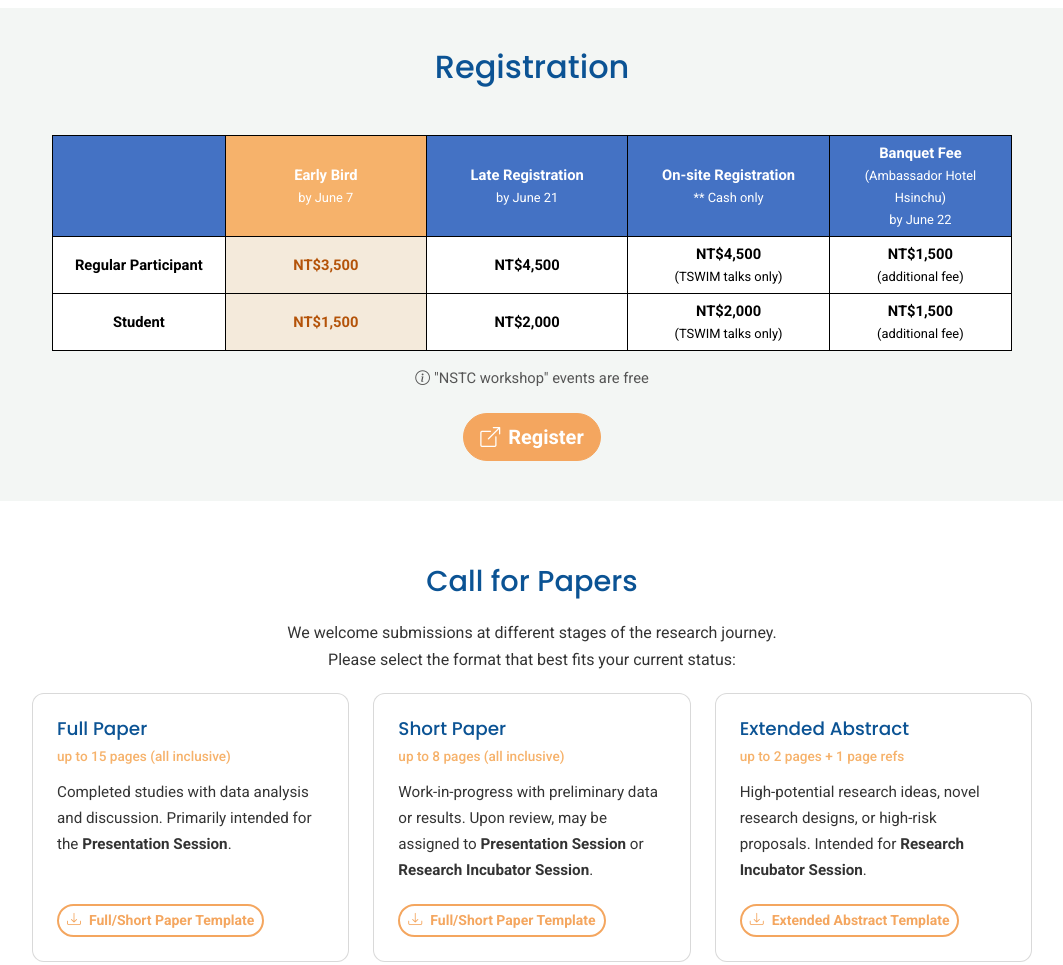
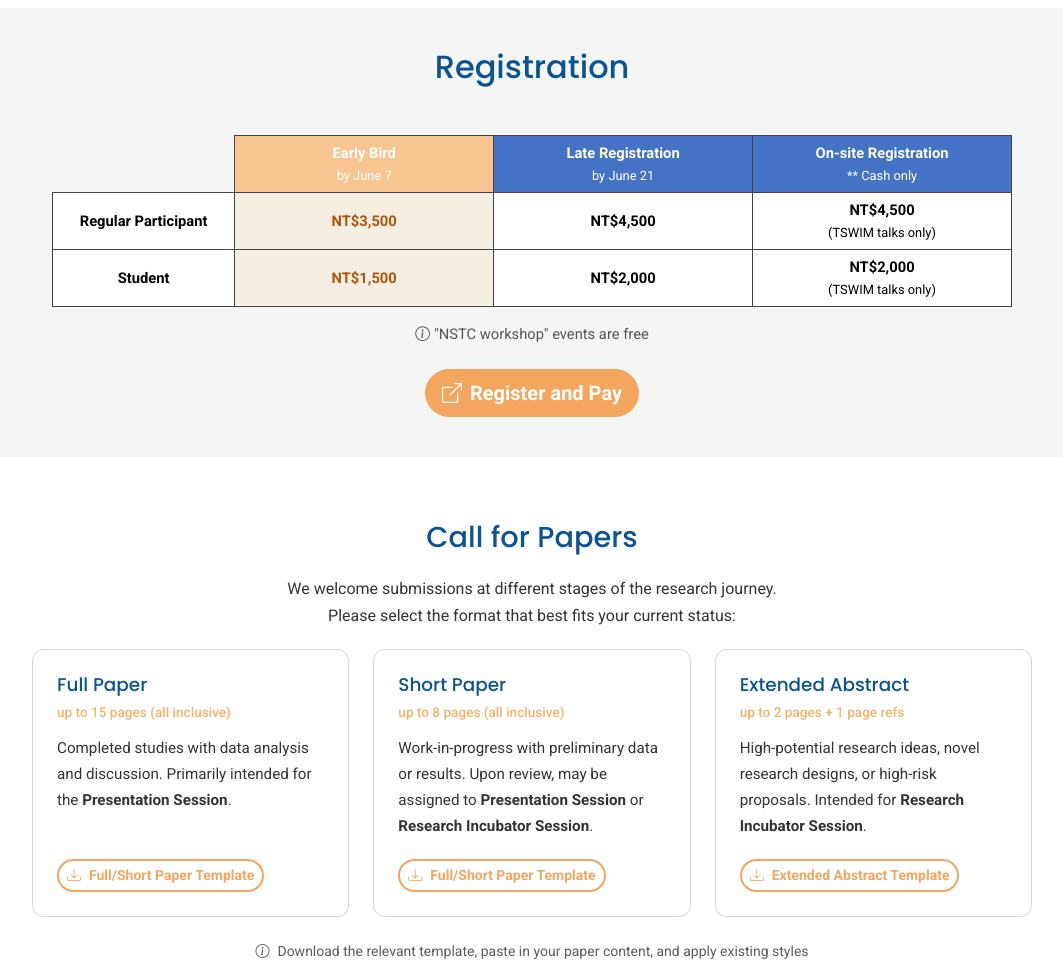
Before and after one commit to tswim2026/tswim2026.github.io, a website: page index.html in a window 1280 px wide. Shown: the part 1120-2085 px from the top of the page, without its empty margins (108-1171 px from the left). Drawn offline with Linux system fonts and the light colour scheme.

Commit message:
soften registration table styling and rename CTA
- desaturate active-period highlight using --accent-color with white/transparency mix
- soften table borders from #000 to #444
- hide empty corner cell on registration fee table
- remove banquet fee column from index summary table (forms unaffected)
- rebalance column widths to 19% / 27% x 3
- rename Register CTA to "Register and Pay"

```diff
--- a/assets/css/schedule.css
+++ b/assets/css/schedule.css
@@ -17,7 +17,7 @@
 
 .program-schedule td,
 .program-schedule th {
-  border: 1px solid #000;
+  border: 1px solid #444;
   padding: 6px 8px;
   vertical-align: middle;
   font-size: 11pt;
@@ -33,7 +33,7 @@
   border-bottom: none;
 }
 .program-schedule .title-row.bottom-border td {
-  border-bottom: 1px solid #000;
+  border-bottom: 1px solid #444;
 }
 
 /* Spacer rows */
@@ -149,12 +149,18 @@
 .reg-fee-table td, .reg-fee-table th { font-size: 0.92rem; }
 .reg-fee-table tbody td { background: #fff; }
 
+/* Hide the empty corner cell (where row labels meet column headers) */
+.reg-fee-table .col-header th:first-child {
+  background: transparent;
+  border: none;
+}
+
 .reg-fee-table .reg-active-period {
-  background-color: color-mix(in srgb, #f6b26b, transparent 82%);
+  background-color: color-mix(in srgb, var(--accent-color), transparent 88%);
   color: #b45309;
 }
 .reg-fee-table th.reg-active-period {
-  background-color: #f6b26b;
+  background-color: color-mix(in srgb, var(--accent-color), white 25%);
   color: #fff;
 }
 
--- a/index.html
+++ b/index.html
@@ -182,11 +182,10 @@
         <div class="program-schedule reg-fee-table">
           <table>
             <colgroup>
-              <col style="width:18%;">
-              <col style="width:21%;">
-              <col style="width:21%;">
-              <col style="width:21%;">
               <col style="width:19%;">
+              <col style="width:27%;">
+              <col style="width:27%;">
+              <col style="width:27%;">
             </colgroup>
             <thead>
               <tr class="col-header">
@@ -194,7 +193,6 @@
                 <th data-period="earlybird">Early Bird<br><small style="font-weight:400;">by June 7</small></th>
                 <th data-period="late">Late Registration<br><small style="font-weight:400;">by June 21</small></th>
                 <th data-period="onsite">On-site Registration<br><small style="font-weight:400;">** Cash only</small></th>
-                <th data-period="banquet">Banquet Fee<br><small style="font-weight:400;">(Ambassador Hotel Hsinchu)<br>by June 22</small></th>
               </tr>
             </thead>
             <tbody>
@@ -203,14 +201,12 @@
                 <td data-period="earlybird"><strong>NT$3,500</strong></td>
                 <td data-period="late"><strong>NT$4,500</strong></td>
                 <td data-period="onsite"><strong>NT$4,500</strong><br><small>(TSWIM talks only)</small></td>
-                <td data-period="banquet"><strong>NT$1,500</strong><br><small>(additional fee)</small></td>
               </tr>
               <tr>
                 <td class="fw-semibold">Student</td>
                 <td data-period="earlybird"><strong>NT$1,500</strong></td>
                 <td data-period="late"><strong>NT$2,000</strong></td>
                 <td data-period="onsite"><strong>NT$2,000</strong><br><small>(TSWIM talks only)</small></td>
-                <td data-period="banquet"><strong>NT$1,500</strong><br><small>(additional fee)</small></td>
               </tr>
             </tbody>
           </table>
@@ -219,7 +215,7 @@
         </div>
 
         <div class="text-center mt-4">
-          <a id="regBtn" href="#" class="btn btn-lg rounded-pill fw-bold btn-accent disabled"><i class="bi bi-box-arrow-up-right me-2"></i>Register</a>
+          <a id="regBtn" href="#" class="btn btn-lg rounded-pill fw-bold btn-accent disabled"><i class="bi bi-box-arrow-up-right me-2"></i>Register and Pay</a>
         </div>
       </div>
     </section><!-- /Registration Section -->
```
